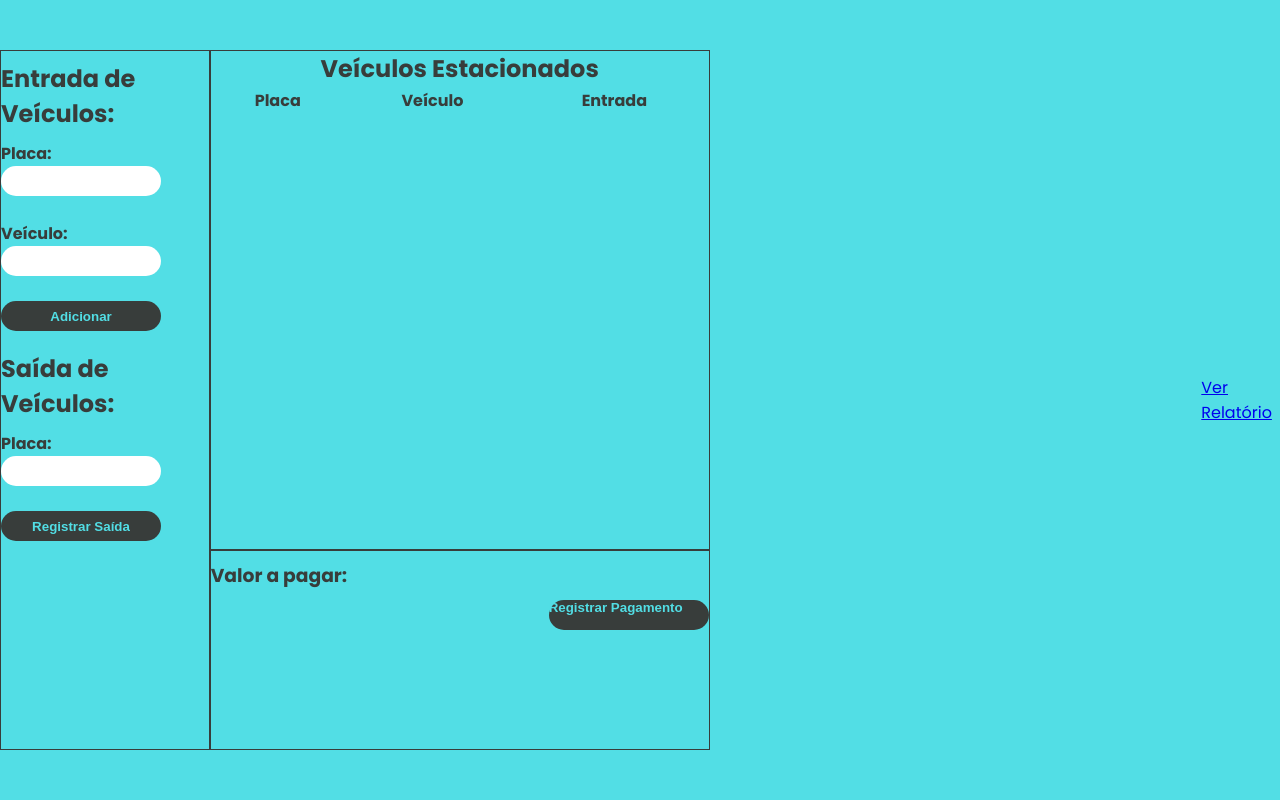
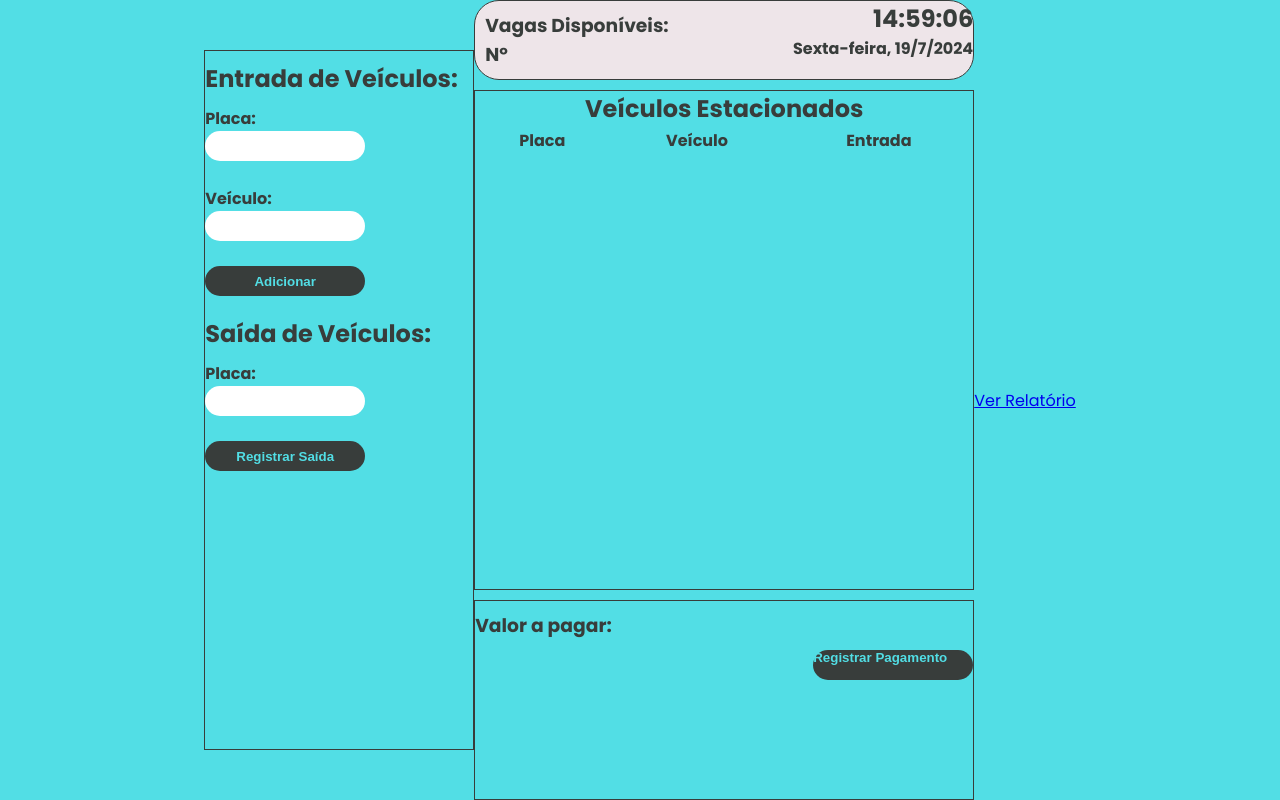
Before and after one commit to AlexAbreuGomes/parkingsystem, a plain HTML site: page registro.html in a window 1280 px wide. Drawn offline with Linux system fonts and the light colour scheme.

Commit message:
atualizaçao vagas

```diff
--- a/assets/css/style-registro.css
+++ b/assets/css/style-registro.css
@@ -7,7 +7,7 @@ body {
 
 }
 
-main {
+.principal  {
     display: flex;
     flex-direction: row;
     align-items: center;
@@ -72,6 +72,9 @@ input {
 }
 
 .submit {
+    display: flex;
+    align-items: center;
+    justify-content: center;
     width: 160px;
     height: 30px;
     border-radius: 20px;
@@ -87,6 +90,39 @@ input {
     align-items: flex-start;
     justify-content: center;
     flex-direction: column;
+    gap: 10px;
+}
+
+.vagas {
+    display: flex;
+    align-items: flex-start;
+    justify-content: space-between;
+    width: 500px;
+    border: 1px solid #383D3B;
+    border-radius: 25px;
+    background-color: #EEE5E9;
+}
+
+.vagas-disponiveis {
+    display: flex;
+    flex-direction: column;
+    justify-content: space-between;
+    text-align: center;
+    margin: 10px 10px 10px 10px;
+
+}
+
+.vagas-disponiveis h3 {
+
+    text-align: start;
+    font-weight: bold;
+}
+
+#data-hora {
+    display: flex;
+    flex-direction: column;
+    align-items: flex-end;
+    justify-content: end;
 }
 
 #veiculos-registrados {
--- a/assets/js/estacionamento.js
+++ b/assets/js/estacionamento.js
@@ -69,7 +69,7 @@ function registrarSaida(placa) {
 function calcularValorPago(entrada, saida) {
     const diffMs = saida - entrada;
     const diffHoras = Math.ceil(diffMs / (1000 * 60 * 60));
-    return diffHoras * 5; // Exemplo: R$ 5 por hora
+    return diffHoras * 6; // E
 }
 
 function salvarNoRelatorio(veiculo) {
@@ -96,3 +96,36 @@ function carregarDados() {
 carregarDados();
 
 });
+
+function capturarData() {
+    const diasDaSemana = [
+        "Domingo", "Segunda-feira", "Terça-feira", "Quarta-feira",
+        "Quinta-feira", "Sexta-feira", "Sábado"
+    ];
+    const data = new Date();
+    const diaSemana = diasDaSemana[data.getDay()];
+    const dia = data.getDate();
+    const mes = data.getMonth() + 1;
+    const ano = data.getFullYear();
+    const dataAtual = `${diaSemana}, ${dia}/${mes}/${ano}`;
+    document.getElementById("data").textContent = dataAtual;
+}
+
+// Função para capturar a hora atual
+function capturarHora() {
+    // Obtenha a data atual
+    const data = new Date();
+    // Obtenha a hora atual
+    const hora = data.getHours().toString().padStart(2, '0');;
+    // Obtenha os minutos atual
+    const minutos = data.getMinutes().toString().padStart(2, '0');
+    // Obtenha os segundos atual e adicione o zero à esquerda se necessário
+    const segundos = data.getSeconds().toString().padStart(2, '0');
+    // Crie a string com a hora atual no formato HH:MM:SS
+    const horaAtual = `${hora}:${minutos}:${segundos}`;
+    // Insira a hora atual na etiqueta com o ID "hora"
+    document.getElementById("hora").textContent = horaAtual;
+}
+
+setInterval(capturarData, 1000);
+setInterval(capturarHora, 1000);
--- a/registro.html
+++ b/registro.html
@@ -11,7 +11,7 @@
 </head>
 
 <body>
-    <main>
+    <main class="principal">
         <aside id="lateral">
             <h2>Entrada de Veículos:</h2>
             <form id="entradaForm">
@@ -22,6 +22,7 @@
                 <input type="hidden" id="entrada" name="entrada">
                 <button class="submit" type="submit">Adicionar</button>
             </form>
+
 
             <h2>Saída de Veículos:</h2>
             <form id="saidaForm">
@@ -34,6 +35,16 @@
 
         </aside>
         <main class="listaVeiculosValor">
+            <section class="vagas">
+                <section class="vagas-disponiveis">
+                    <h3>Vagas Disponíveis:</h3>
+                    <h3 id="vaga">Nº</h3>
+                </section>
+                <data id="data-hora">
+                    <h2 id="hora"></h2>
+                    <h4 id="data"></h4>
+                </data>
+            </section>
             <aside id="veiculos-registrados">
                 <h2>Veículos Estacionados</h2>
                 <table id="tabelaEstacionados">
@@ -64,4 +75,5 @@
     <script src="assets/js/estacionamento.js"></script>
 
 </body>
+
 </html>
```
Lines whose indentation alone changed are shown as unchanged.
